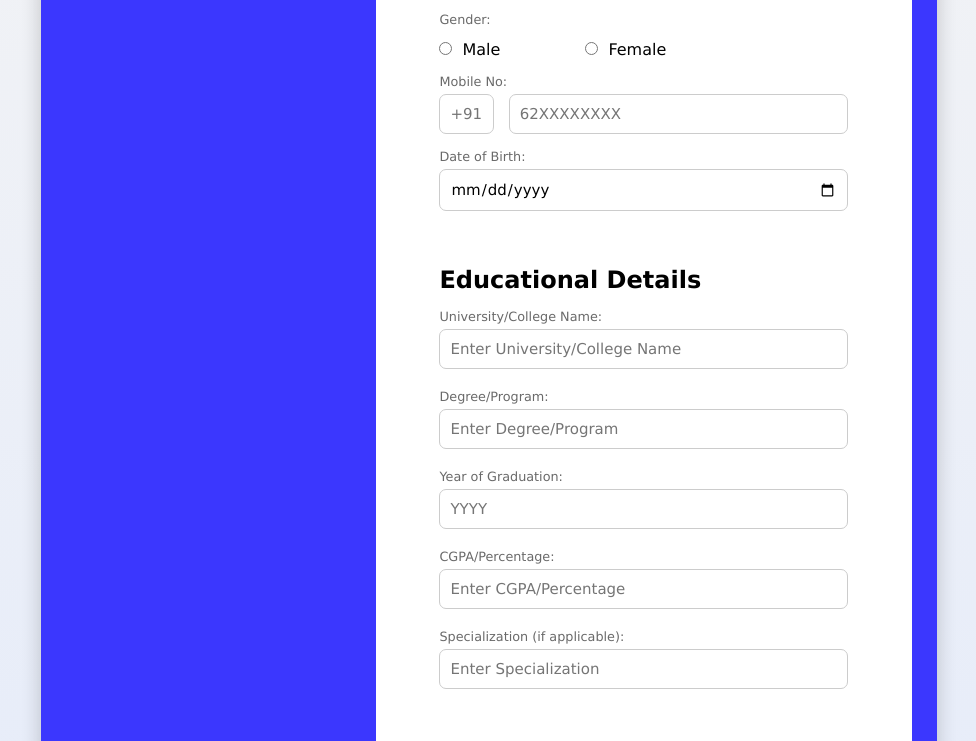
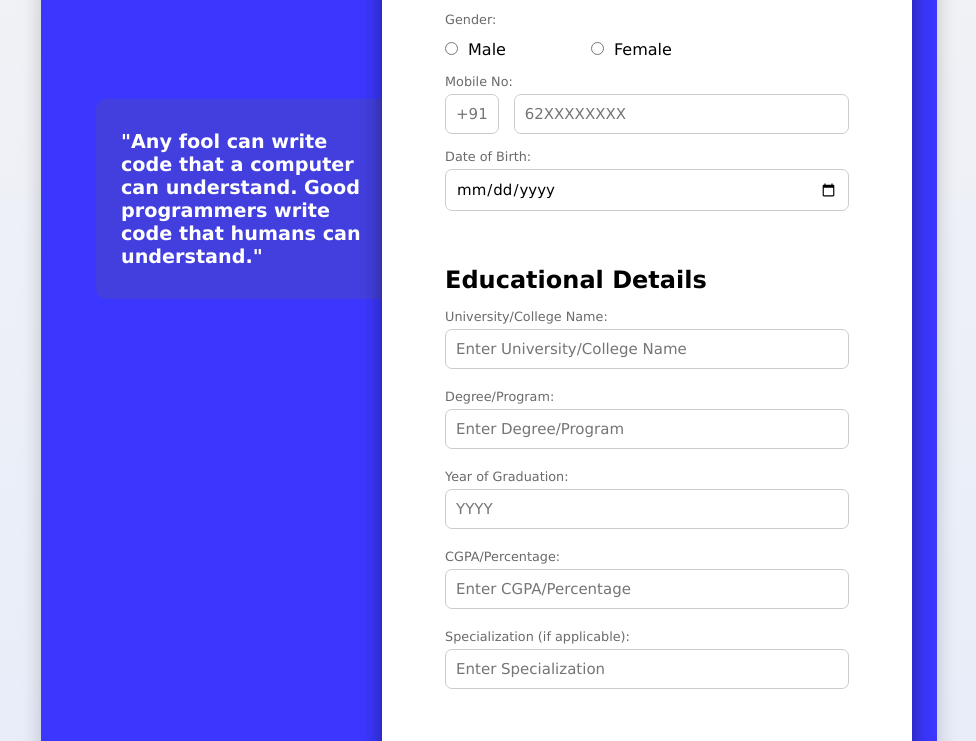
Before and after one commit to Bhupendra-003/Pre-Placement-Registration-form, a plain HTML site: page index.html in a window 1280 px wide. Shown: the part 378-1119 px from the top of the page, without its empty margins (151-1127 px from the left). Drawn offline with Linux system fonts and the light colour scheme.

Commit message:
added quote

```diff
--- a/index.html
+++ b/index.html
@@ -13,6 +13,9 @@
         <div class="main-left">
             <h1>Pre-Placement Registration</h1>
             <p>Hands on placement development skills with ZORO.</p>
+            <div class="quotebox">
+                <p>"Any fool can write code that a computer can understand. Good programmers write code that humans can understand."</p>
+            </div>
         </div>
         <div class="main-right">
             <div class="content">
@@ -65,7 +68,7 @@
                     </div>
                     <div>
                         <label for="cgpa">CGPA/Percentage:</label>
-                        <input type="text" id="cgpa" placeholder="Enter CGPA/Percentage">
+                        <input type="number" id="cgpa" placeholder="Enter CGPA/Percentage">
                     </div>
                     <div>
                         <label for="specialization">Specialization (if applicable):</label>
@@ -114,7 +117,7 @@
                     <label for="cover-letter">Cover Letter (optional):</label>
                     <input type="file" id="cover-letter" name="cover-letter" accept=".pdf,.doc,.docx">
                 </div>
-                <button class="submit" type="submit">Submit</button>
+                <center><button class="submit" type="submit">Submit</button></center>
             </div>
         </div>
     </div>
--- a/style.css
+++ b/style.css
@@ -40,9 +40,12 @@ html, body{
     height: fit-content;
     justify-content: center;
     align-items: center;
+    box-shadow: 0 4px 20px rgba(0, 0, 0, 0.432);
+    z-index: 1;
 }
 .main-left h1{
     margin: 30% 0 20px 0;
+    font-size: 2.5rem;
 }
 .main-left p{
     font-size: 0.8rem;
@@ -114,19 +117,39 @@ input, textarea{
 }
 
 .submit{
-    width: 100%;
+    width: 45%;
     padding: 10px;
     border: 1px solid #ccc;
-    border-radius: 7px;
+    border-radius: 25px ;
     margin-top: 50px;
     font-size: 18px;
     background-color: rgb(16, 104, 255);
     color: white;
     cursor: pointer;
     font-weight: 900;
-    transition: background-color 0.3s ease;
+    transition: background-color 0.5s ease, border-radius 0.7s ease-in-out;
 }
 .submit:hover{
     background-color: rgb(0, 79, 214);
     color: white;
+    border-radius: 2px;
 }
+
+/* Left Container */
+.quotebox {
+    font-family: Arial, Helvetica, sans-serif;
+    position: relative;
+    margin-top: 112px;
+    font-weight: 700;
+    padding: 25px;
+    width: 300px;
+    height: 200px;
+    background-color: rgba(95, 95, 95, 0.2); /* Use 'rgba' for proper transparency */
+    border-radius: 10px;
+    display: flex;
+    justify-content: center;
+    align-items: center;
+}
+.quotebox p{
+    font-size: 1.2rem;
+}
```
